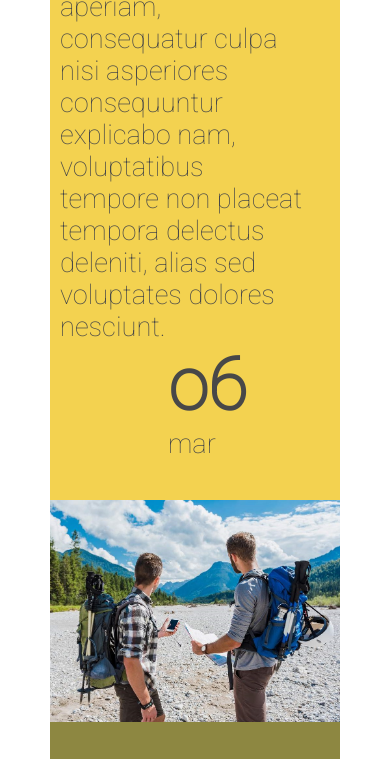
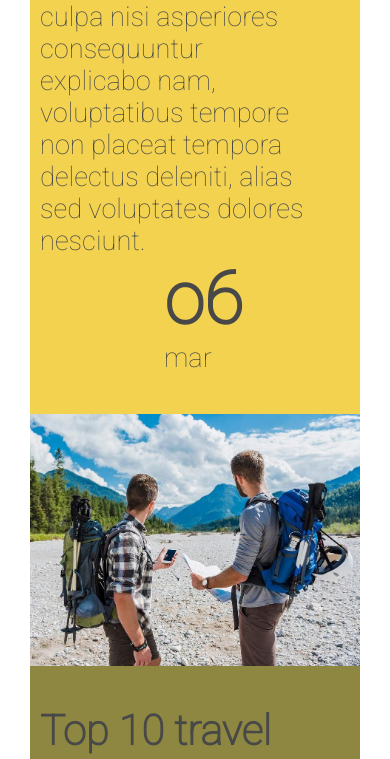
Before and after one commit to idemianyk/hw5, a plain HTML site: page index.html in a window 390 px wide. Shown: the part 1384-2143 px from the top of the page. Drawn offline with Linux system fonts and the light colour scheme.

Commit message:
Update styles.css

```diff
--- a/css/styles.css
+++ b/css/styles.css
@@ -179,7 +179,7 @@ footer span{
   }
 
   main{
-    margin:25px 50px;
+    margin:25px 30px;
     display: flex;
     flex-direction: column;
   }
```
